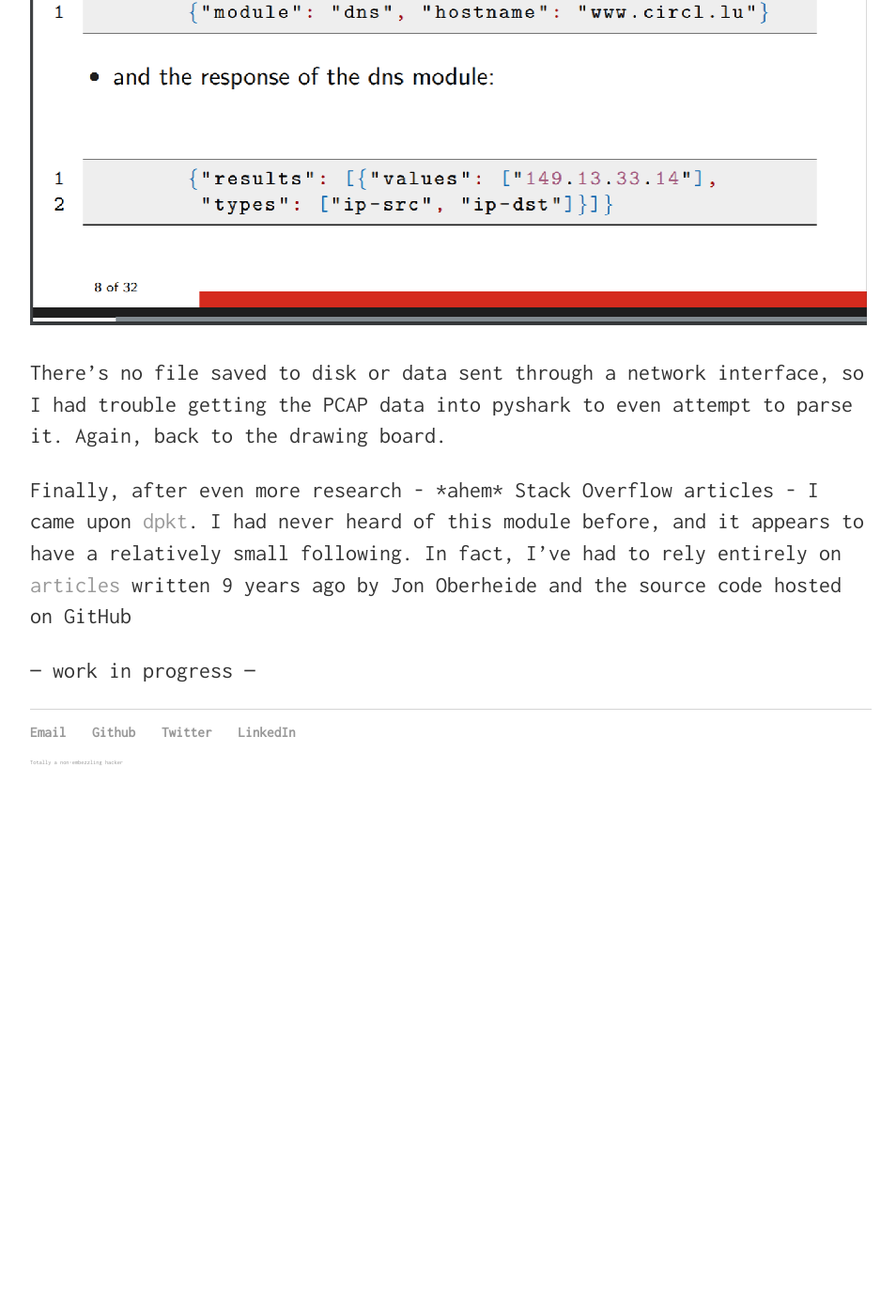
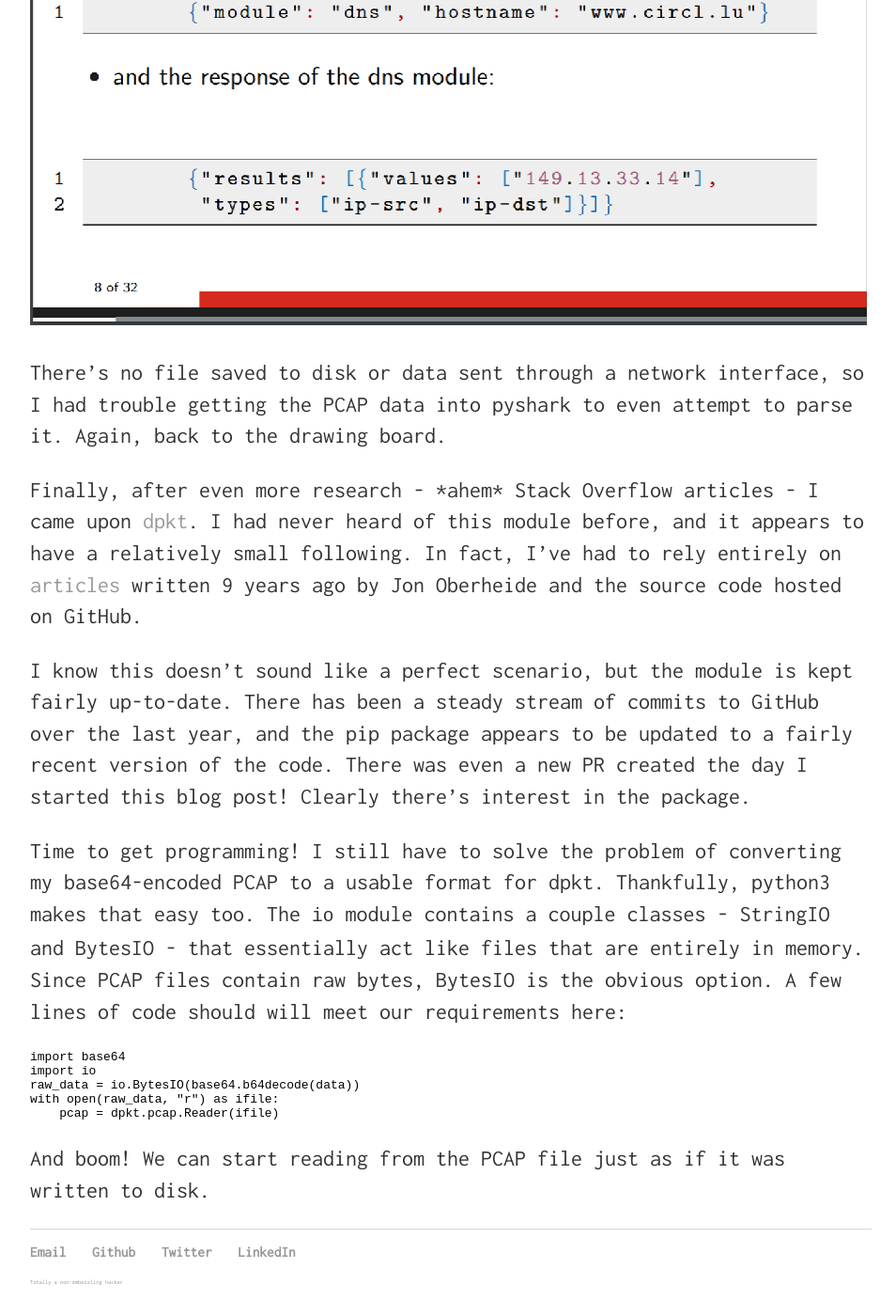
Before and after one commit to infosec-intern/infosec-intern.github.io, a Jekyll site: the page built from _posts/2017-07-18-dpkt-+-python3.md, in a window 1280 px wide and 1400 px high, scrolled down 1588 px. Shown: the whole window at 94% size, without its empty margins (160-1114 px from the left). Built offline with Jekyll 4.4.1, drawn with Linux system fonts in a browser that asks for light colours; comment, search, counter and statistics services are not loaded; before the commit the page ends 2435 px from its top, so only the background shows below that; some of the changed text lies outside the part shown.

Commit message:
added last paragraph + python code

````diff
--- a/_posts/2017-07-18-dpkt-+-python3.md
+++ b/_posts/2017-07-18-dpkt-+-python3.md
@@ -2,16 +2,17 @@
 layout: post
 title: dpkt + python3 = <3
 date: 2017-07-18
+modified: 2017-07-20
 tags: python dpkt misp
 ---
 Lately I've been working on a [MISP module](https://github.com/MISP/misp-modules) for importing indicators from PCAP files. There's already a similar tool under the [MISP sightings tools](https://github.com/MISP/misp-sighting-tools), but it requires command-line use and, in my opinion, there should be some kind of integration with the UI for analysts with less command-line experience.
 
-<blockquote class="twitter-tweet" data-lang="en"><p lang="en" dir="ltr">pcapreader.py is a tool to read pcap files and add sightings to IOC’s in MISP (<a href="https://t.co/2Bu0jT3tGO">https://t.co/2Bu0jT3tGO</a>) <a href="https://twitter.com/hashtag/previoustweet?src=hash">#previoustweet</a> <a href="https://twitter.com/hashtag/RMLL2017?src=hash">#RMLL2017</a></p>&mdash; Xavier Mertens (@xme) <a href="https://twitter.com/xme/status/882593164737089537">July 5, 2017</a></blockquote>
+<blockquote class="twitter-tweet" data-lang="en"><p lang="en" dir="ltr">pcapreader.py is a tool to read PCAP files and add sightings to IOC’s in MISP (<a href="https://t.co/2Bu0jT3tGO">https://t.co/2Bu0jT3tGO</a>) <a href="https://twitter.com/hashtag/previoustweet?src=hash">#previoustweet</a> <a href="https://twitter.com/hashtag/RMLL2017?src=hash">#RMLL2017</a></p>&mdash; Xavier Mertens (@xme) <a href="https://twitter.com/xme/status/882593164737089537">July 5, 2017</a></blockquote>
 <script async src="//platform.twitter.com/widgets.js" charset="utf-8"></script>
 
 When I started this, I looked pretty extensively at that tool, `pcap-reader.py`, and saw it spawned tshark under a subprocess to do its parsing.
 
-I'm not too familiar with tshark, and I wanted to do this purely in python. At first, I thought I'd have a perfect python-only pcap parser (alliterations :D) in Scapy. It's well known, well documented, and it only works on python2...wait, it only works on python2? MISP's backend is written in pure python3, which means any potential MISP users would have to support both python 2 and 3 on their servers - potentially far past python2's support date. Also, ever since my friend [Tayler](https://tayler.me) convinced me to switch to python3, I haven't looked back. Given my lack of desire to write in python2 again, and the lack of python2 support in MISP, I decided Scapy was a poor option. Back to the drawing board!
+I'm not too familiar with tshark, and I wanted to do this purely in python. At first, I thought I'd have a perfect python-only PCAP parser (alliterations :D) in Scapy. It's well known, well documented, and it only works on python2...wait, it only works on python2? MISP's backend is written in pure python3, which means any potential MISP users would have to support both python 2 and 3 on their servers - potentially far past python2's support date. Also, ever since my friend [Tayler](https://tayler.me) convinced me to switch to python3, I haven't looked back. Given my lack of desire to write in python2 again, and the lack of python2 support in MISP, I decided Scapy was a poor option. Back to the drawing board!
 
 After a little more research, I found some StackOverflow articles about a module called [pyshark](https://github.com/KimiNewt/pyshark). What's that? It's basically a python wrapper around tshark. It doesn't do any parsing itself; it simply [calls a subprocess](https://github.com/KimiNewt/pyshark/blob/master/src/pyshark/tshark/tshark.py#L49), much like the `pcap-reader.py` tool. Unfortunately, this also didn't appear to work due to the way MISP sends data to its modules. According to the [misp-module writing slides](https://circl.lu/assets/files/misp-training/luxembourg2017/4-misp-modules.pdf) given by circl.lu, MISP sends the import module a JSON document via HTTP POST.
 
@@ -19,6 +20,17 @@ After a little more research, I found some StackOverflow articles about a module
 
 There's no file saved to disk or data sent through a network interface, so I had trouble getting the PCAP data into pyshark to even attempt to parse it. Again, back to the drawing board.
 
-Finally, after even more research - \*ahem\* Stack Overflow articles - I came upon [dpkt](https://dpkt.readthedocs.org/). I had never heard of this module before, and it appears to have a relatively small following. In fact, I've had to rely entirely on [articles](https://jon.oberheide.org/blog/2008/10/15/dpkt-tutorial-2-parsing-a-pcap-file/) written 9 years ago by Jon Oberheide and the source code hosted on GitHub
+Finally, after even more research - \*ahem\* Stack Overflow articles - I came upon [dpkt](https://dpkt.readthedocs.org/). I had never heard of this module before, and it appears to have a relatively small following. In fact, I've had to rely entirely on [articles](https://jon.oberheide.org/blog/2008/10/15/dpkt-tutorial-2-parsing-a-pcap-file/) written 9 years ago by Jon Oberheide and the source code hosted on GitHub.
 
---- work in progress ---
+I know this doesn't sound like a perfect scenario, but the module is kept fairly up-to-date. There has been a steady stream of commits to GitHub over the last year, and the pip package appears to be updated to a fairly recent version of the code. There was even a new PR created the day I started this blog post! Clearly there's interest in the package.
+
+Time to get programming! I still have to solve the problem of converting my base64-encoded PCAP to a usable format for dpkt. Thankfully, python3 makes that easy too. The `io` module contains a couple classes - StringIO and BytesIO - that essentially act like files that are entirely in memory. Since PCAP files contain raw bytes, BytesIO is the obvious option.
+A few lines of code should will meet our requirements here:
+```python
+import base64
+import io
+raw_data = io.BytesIO(base64.b64decode(data))
+with open(raw_data, "r") as ifile:
+    pcap = dpkt.pcap.Reader(ifile)
+```
+And boom! We can start reading from the PCAP file just as if it was written to disk.
````
